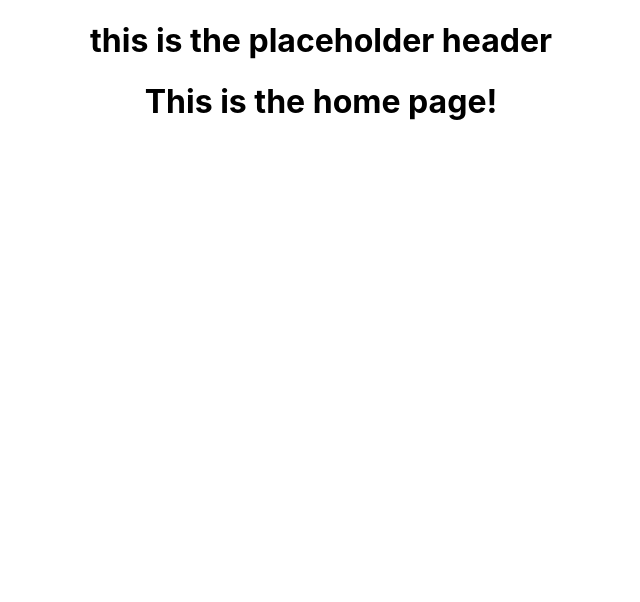
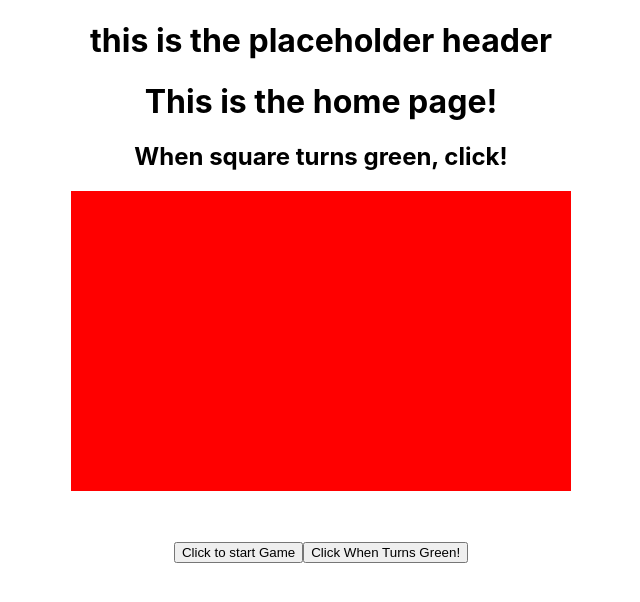
Before and after one commit to JamesKemp296/Inhuman-Reactions, a React (Create React App) app: page / in a window 1280 px wide. Shown: the top 602 px of the page, without its empty margins (319-959 px from the left). Built offline with nearby package versions, Linux system fonts and the light colour scheme.

Commit message:
proof of concept

```diff
--- a/src/views/Home.tsx
+++ b/src/views/Home.tsx
@@ -1,11 +1,57 @@
-import React from "react"
+import React, { useState } from "react"
 
 interface Props {}
 
 const Home: React.FC<Props> = () => {
+  const [startTime, setStartTime] = useState<number>(0)
+  const [allTimes, setAlltimes] = useState<number[]>([])
+  const [isGameStared, setIsGameStarted] = useState<boolean>(false)
+  const blockColor = isGameStared ? "green" : "red"
+
+  const handleGameStartClick = () => {
+    setTimeout(function () {
+      setIsGameStarted(true)
+      const nowInMs = new Date().getTime()
+      setStartTime(nowInMs)
+    }, 3000)
+  }
+
+  const handleGameClick = () => {
+    if (!isGameStared) return
+    const nowInMs = new Date().getTime()
+    setIsGameStarted(false)
+    const difference = nowInMs - startTime
+    console.log({ start: startTime })
+    console.log({ end: nowInMs })
+    console.log({ difference: nowInMs - startTime })
+    setAlltimes([...allTimes, difference])
+  }
+
   return (
     <div>
       <h1>This is the home page!</h1>
+      <h2>When square turns green, click!</h2>
+      <div
+        style={{
+          height: 300,
+          width: 500,
+          backgroundColor: blockColor,
+          marginLeft: "auto",
+          marginRight: "auto",
+          display: "block",
+          marginBottom: 50,
+        }}
+      ></div>
+      <button onClick={handleGameStartClick}>Click to start Game</button>
+      <button onClick={handleGameClick}>Click When Turns Green!</button>
+
+      {allTimes.length > 0 && (
+        <ul>
+          {allTimes.map((time, index) => (
+            <li key={index}>{time}</li>
+          ))}
+        </ul>
+      )}
     </div>
   )
 }
```
